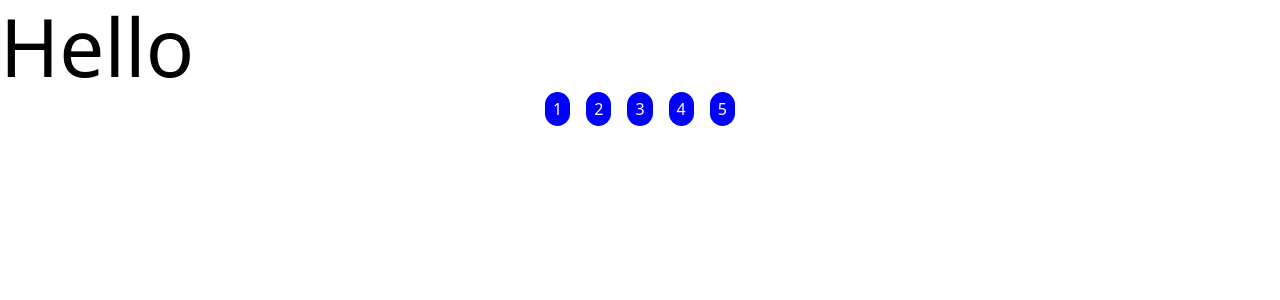
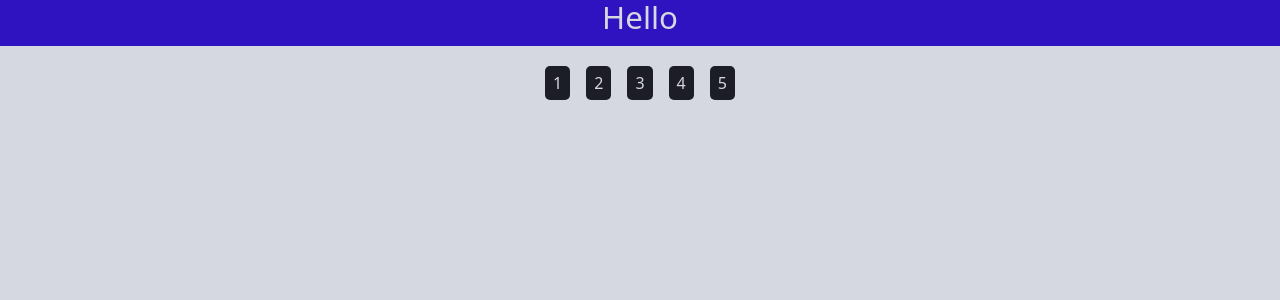
Before and after one commit to akgmu1/SWE-632-SASS, a Vue app: page / in a window 1280 px wide. Shown: the top 300 px of the page. Built offline with nearby package versions, Linux system fonts and the light colour scheme; the HTML template or start-up script is replaced by a standard one.

Commit message:
Move files and example code

```diff
--- a/src/main.ts
+++ b/src/main.ts
@@ -1,4 +1,4 @@
-import './assets/main.scss'
+import './styles/base.scss'
 
 import { createApp } from 'vue'
 import App from './App.vue'
--- /dev/null
+++ b/src/styles/_functions.scss
@@ -0,0 +1,7 @@
+@function rem($px) {
+  @return ($px / 16) * 1rem;
+}
+
+@function spacing($multiplier) {
+  @return $multiplier * 0.25rem;
+}
--- /dev/null
+++ b/src/styles/_variables.scss
@@ -0,0 +1,16 @@
+@use 'functions' as *;
+
+$primary: rgb(48, 19, 192);
+$bg-color: rgb(213, 215, 225);
+$fg-color: rgb(28, 29, 39);
+
+// The configurable font sizes
+$font-base: rem(16);
+$font-scale: 1.25;
+
+// Generate different variables depending on the font size
+$font-sm: $font-base / $font-scale;
+$font-md: $font-base;
+$font-lg: $font-base * $font-scale;
+$font-xlg: $font-lg * $font-scale;
+$font-2xl: $font-xlg * $font-scale;
--- a/src/assets/main.scss
+++ b/src/styles/base.scss
@@ -1,7 +1,10 @@
 // Normalize CSS to be consistent across browser
 // From: https://github.com/sindresorhus/modern-normalize
 @import 'modern-normalize.css';
+@import 'index.scss';
 
 html {
-  background: white;
+  font-size: $font-base;
+  background-color: $bg-color;
+  color: $fg-color;
 }
--- /dev/null
+++ b/src/styles/index.scss
@@ -0,0 +1,3 @@
+@forward 'variables';
+@forward 'mixins';
+@forward 'functions';
--- a/src/views/HomeView.vue
+++ b/src/views/HomeView.vue
@@ -6,7 +6,7 @@ const list = ref([1, 2, 3, 4, 5])
 
 <template>
   <main>
-    <div class="header">Hello</div>
+    <header>Hello</header>
     <div class="items">
       <div v-for="x in list">
         <div class="item">{{ x }}</div>
@@ -16,10 +16,15 @@ const list = ref([1, 2, 3, 4, 5])
 </template>
 
 <style lang="scss" scoped>
-@use '@/assets/_mixins.scss' as *;
+@use '@/styles' as *;
 
-.header {
-  font-size: 5rem;
+header {
+  font-size: $font-2xl;
+  background-color: $primary;
+  color: $bg-color;
+  margin-bottom: rem(20);
+  padding-bottom: rem(10);
+  text-align: center;
 }
 
 .items {
@@ -28,14 +33,14 @@ const list = ref([1, 2, 3, 4, 5])
 }
 
 .item {
-  font-size: 1rem;
-  background-color: blue;
-  color: white;
-  border-radius: 1rem;
+  background-color: $fg-color;
+  color: $bg-color;
+  border-radius: rem(5);
   padding: 0.5rem;
 
   &:hover {
-    background-color: aquamarine;
+    background-color: $primary;
+    color: $bg-color;
   }
 }
 </style>
```
Also changed, not shown: src/styles/_mixins.scss (renamed from src/assets/_mixins.scss), src/styles/modern-normalize.css (renamed from src/assets/modern-normalize.css).
